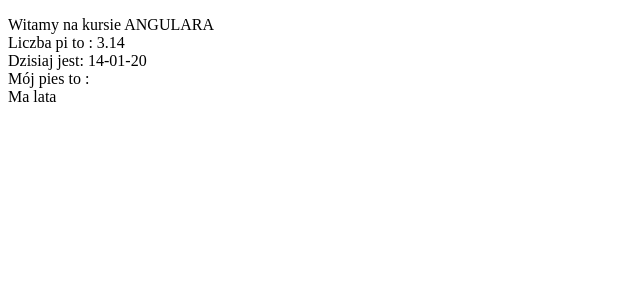
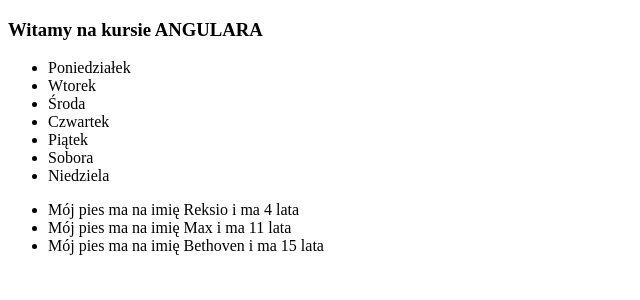
Before and after one commit to slawkolearn/KursAngulara-Udemy, an Angular app in the folder Projects/funWithGettingDataInAngular/: page / in a window 1280 px wide. Shown: the top 300 px of the page, without its empty margins (0-640 px from the left). Built offline with nearby package versions, Linux system fonts and the light colour scheme.

Commit message:
practiced usage of *ngFor - see funWithGettingDataInAngular

```diff
--- a/Projects/funWithGettingDataInAngular/src/app/app.component.html
+++ b/Projects/funWithGettingDataInAngular/src/app/app.component.html
@@ -1,8 +1,17 @@
-<p>
+<h3>
   Witamy na kursie {{ title | uppercase }}<br>
-  Liczba pi to : {{ pi | number: '1.1-2' }} <br>
-  Dzisiaj jest: {{ date | date : 'dd-MM-yy' }} <br>
-  Mój pies to : {{ dog?.name}} <br>
-  <!-- Mój pies to : {{ dog && dog.name }} -->
-  Ma {{ dog?.age }} lata <br>
-</p>
+
+</h3>
+
+
+<ul>
+  <li *ngFor="let day of days">
+    {{ day }}
+  </li>
+</ul>
+
+<ul>
+  <li *ngFor='let dog of dogs'>
+    Mój pies ma na imię {{ dog.name }} i ma {{ dog.age }} lata
+  </li>
+</ul>
--- a/Projects/funWithGettingDataInAngular/src/app/app.component.ts
+++ b/Projects/funWithGettingDataInAngular/src/app/app.component.ts
@@ -7,14 +7,15 @@
 })
 export class AppComponent {
   title = 'Angulara  ';
-  pi = Math.PI;
-  date = new Date();
 
-  dog: Dog;
+ days = ['Poniedziałek', 'Wtorek', 'Środa', 'Czwartek', 'Piątek', 'Sobora', 'Niedziela'];
 
-  showDog(): string{
-    return 'Moj pies to ' + this.dog.name + ' i ma ' + this.dog.age + ' lata';
-  }
+ dogs = new Array<Dog>();
+
+ constructor(){
+   this.dogs.push(new Dog('Reksio', 4), new Dog('Max', 11), new Dog('Bethoven', 15));
+ }
+
 }
 
 class Dog {
```
